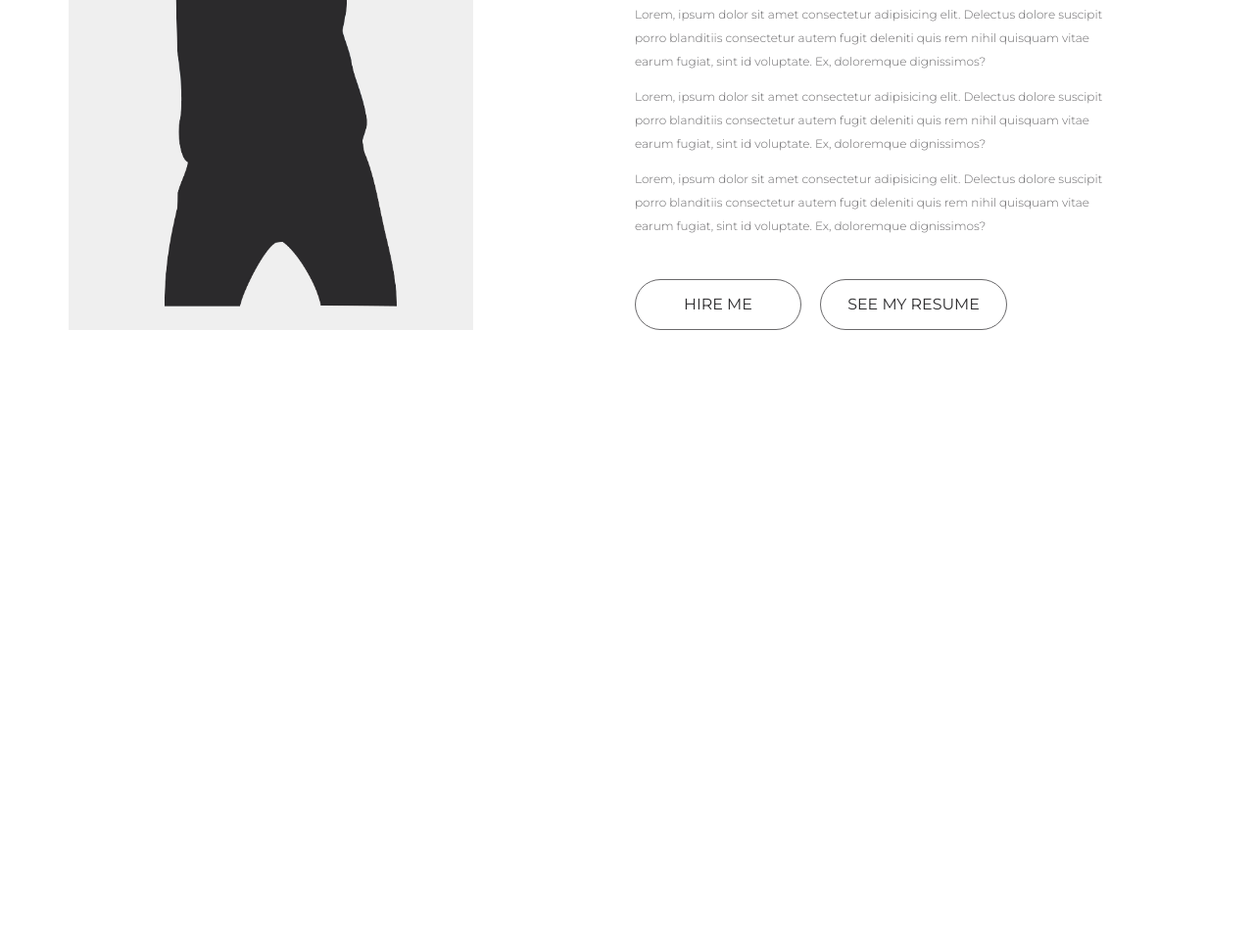
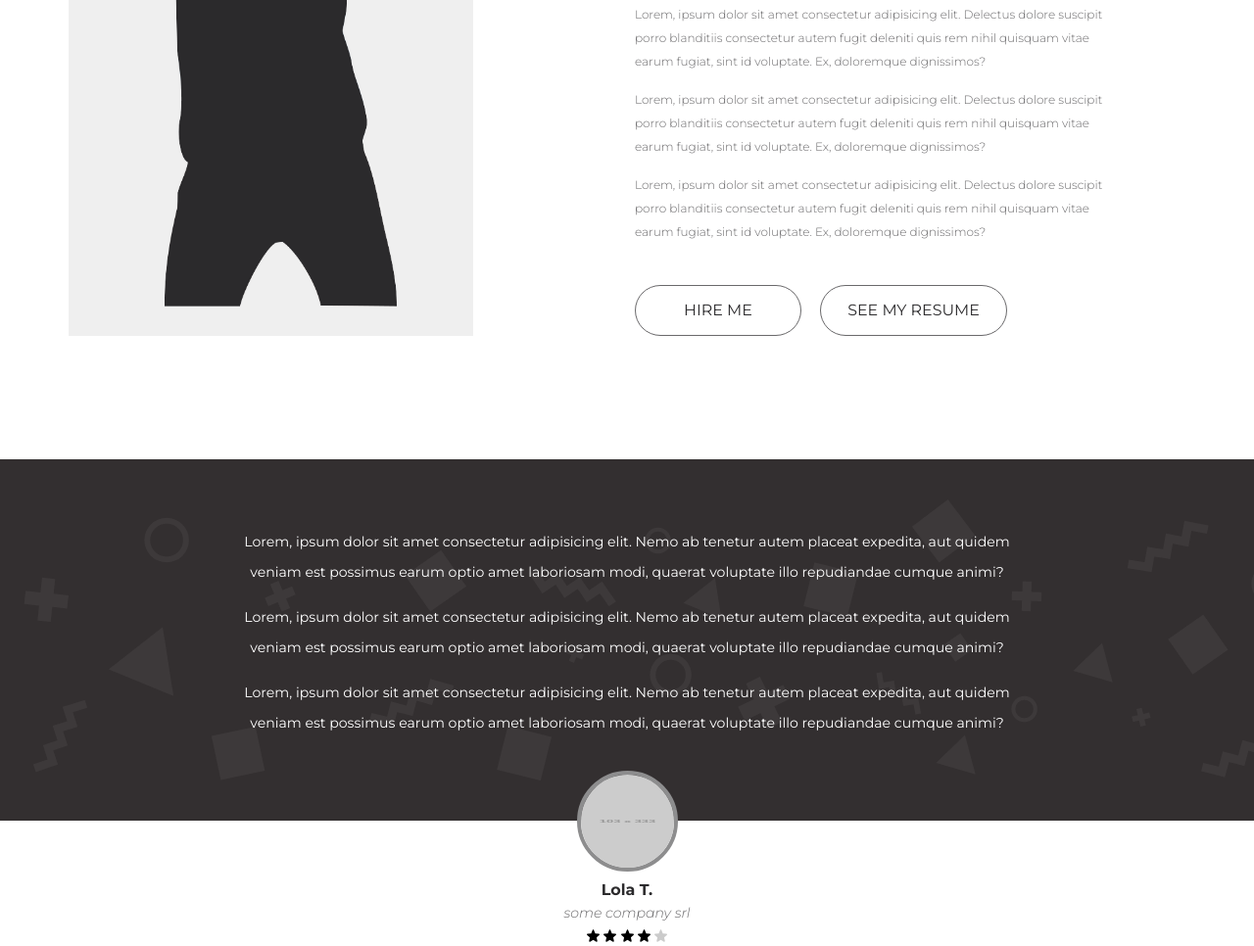
Before and after one commit to Ivan-Kayn/portfolio, a plain HTML site: page index.html in a window 1280 px wide. Shown: the part 1991-2957 px from the top of the page at 98% size. Before the commit the page ends 2454 px from the top, so only its background shows below. Drawn offline with Linux system fonts and the light colour scheme; placeholder pictures from the web are drawn by us.

Commit message:
4 section end

```diff
--- /dev/null
+++ b/css/blocks/reviews.less
@@ -0,0 +1,68 @@
+//main: ..//style.less
+
+.reviews {
+    background: #332f30 url("../../images/testimonialBackground.png") center no-repeat;
+    padding: 4.6rem 0;
+    position: relative;
+}
+
+.reviews__item {
+    width: 100%;
+    max-width: 830px;
+    margin: 0 auto;
+}
+
+.reviews__text {
+    color: @white;
+    font-size: .94rem;
+    line-height: 2.2;
+    text-align: center;
+
+}
+
+.reviews__author {
+    text-align: center;
+    position: absolute;
+    margin-top: -51px;
+    width: 100%;
+    left: 0;
+    top: 100%;
+    z-index: 1;
+
+}
+
+.reviews__photo {
+    display: block;
+    margin: 0 auto .6rem;
+    width: 103px;
+    height: 103px;
+
+    border-radius: 50%;
+    border: 4px solid @gray-light;
+
+}
+
+.reviews__name {
+    margin-bottom: 0.3rem;
+    font-size: 1.06rem;
+    font-weight: 700;
+    color: @black;
+}
+
+.reviews__company {
+    margin-bottom: 0.4rem;
+    font-size: .94rem;
+    color: @gray;
+    font-style: italic;
+    font-weight: 300;
+
+}
+
+.reviews__star {
+    width: 13px;
+    height: 13px;
+
+    &--unactive {
+        opacity: .2;
+    }
+}
--- a/css/style.less
+++ b/css/style.less
@@ -21,6 +21,10 @@ h6 {
     margin: 0;
 }
 
+p {
+    margin: 0 0 1rem;
+}
+
 *,
 *:before,
 *:after {
@@ -39,7 +43,7 @@ h6 {
 @import "blocks/portfolio";
 @import "blocks/work";
 @import "blocks/about";
-
+@import "blocks/reviews";
 
 
 
--- a/index.html
+++ b/index.html
@@ -197,6 +197,7 @@
         </div>
     </div> <!-- works end -->
 
+    <!-- About -->
     <section class="about">
         <div class="container">
             <div class="about__inner">
@@ -234,7 +235,50 @@
                 </div>
             </div>
         </div>
-    </section>
+    </section> <!-- About end -->
+
+    <!-- Rewiew -->
+    <div class="reviews">
+        <div class="container">
+            <div class="reviews__item">
+                <div class="reviews__text">
+                    <p>Lorem, ipsum dolor sit amet consectetur adipisicing elit.
+                        Nemo ab tenetur autem placeat expedita, aut quidem veniam
+                        est possimus earum optio amet laboriosam modi, quaerat
+                        voluptate illo repudiandae cumque animi?</p>
+                    <p>Lorem, ipsum dolor sit amet consectetur adipisicing elit.
+                        Nemo ab tenetur autem placeat expedita, aut quidem veniam
+                        est possimus earum optio amet laboriosam modi, quaerat
+                        voluptate illo repudiandae cumque animi?</p>
+                    <p>Lorem, ipsum dolor sit amet consectetur adipisicing elit.
+                        Nemo ab tenetur autem placeat expedita, aut quidem veniam
+                        est possimus earum optio amet laboriosam modi, quaerat
+                        voluptate illo repudiandae cumque animi?</p>
+                </div>
+            </div>
+
+            <div class="reviews__author">
+
+                <img class="reviews__photo" src="https://placehold.it/103/333" alt="">
+                <div class="reviews__name">
+                    Lola T.
+                </div>
+                <div class="reviews__company">
+                    some company srl
+                </div>
+                <div class="reviews__rating">
+                    <img class="reviews__star" src="./images/star.svg" alt="">
+                    <img class="reviews__star" src="./images/star.svg" alt="">
+                    <img class="reviews__star" src="./images/star.svg" alt="">
+                    <img class="reviews__star" src="./images/star.svg" alt="">
+                    <img class="reviews__star reviews__star--unactive" src="./images/star.svg" alt="">
+                </div>
+
+            </div>
+
+        </div>
+    </div> <!-- reviews end -->
+
 
 </body>
 
```
Also changed, not shown: css/style.css, images/star.svg (added), images/testimonialBackground.png (added).
